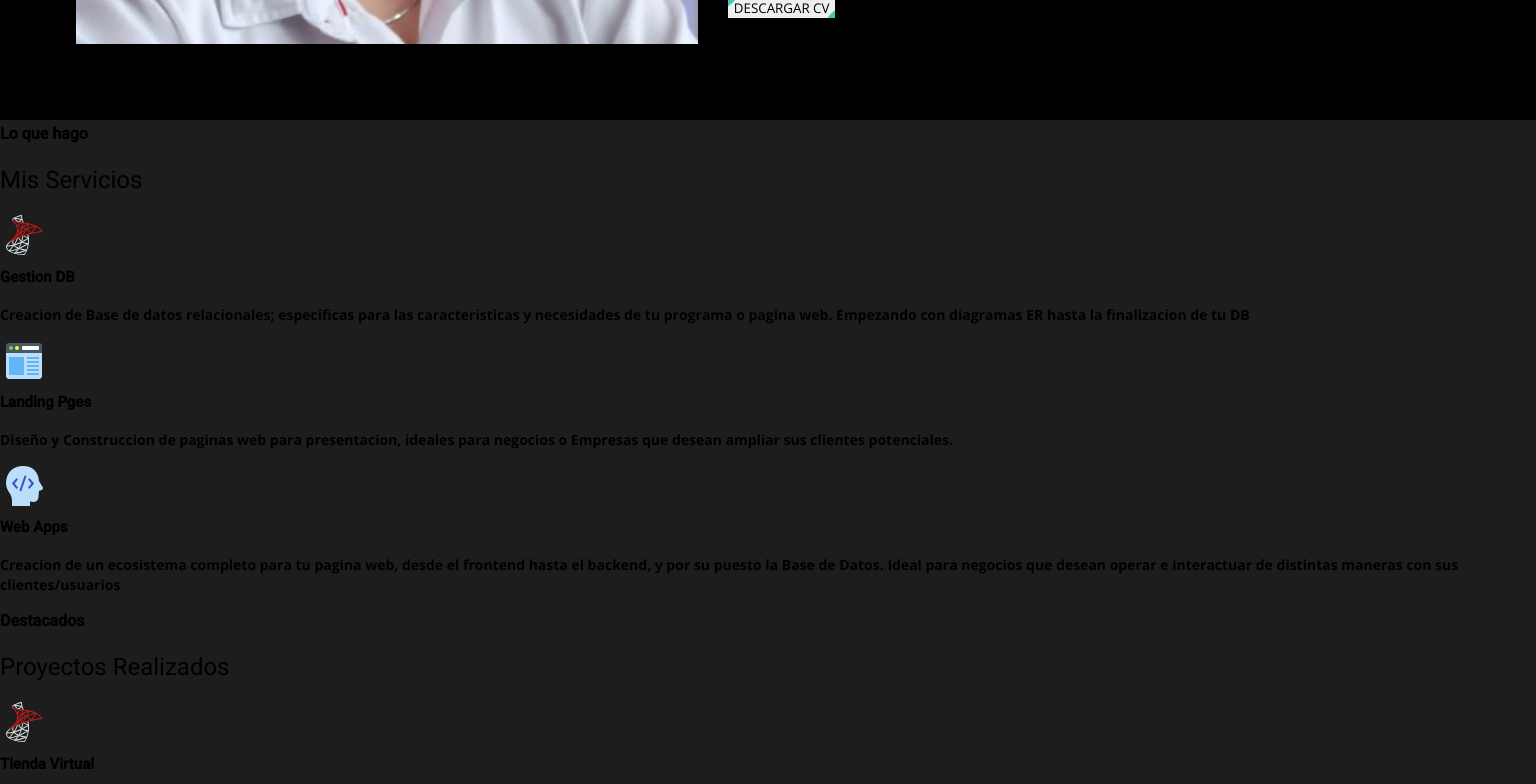
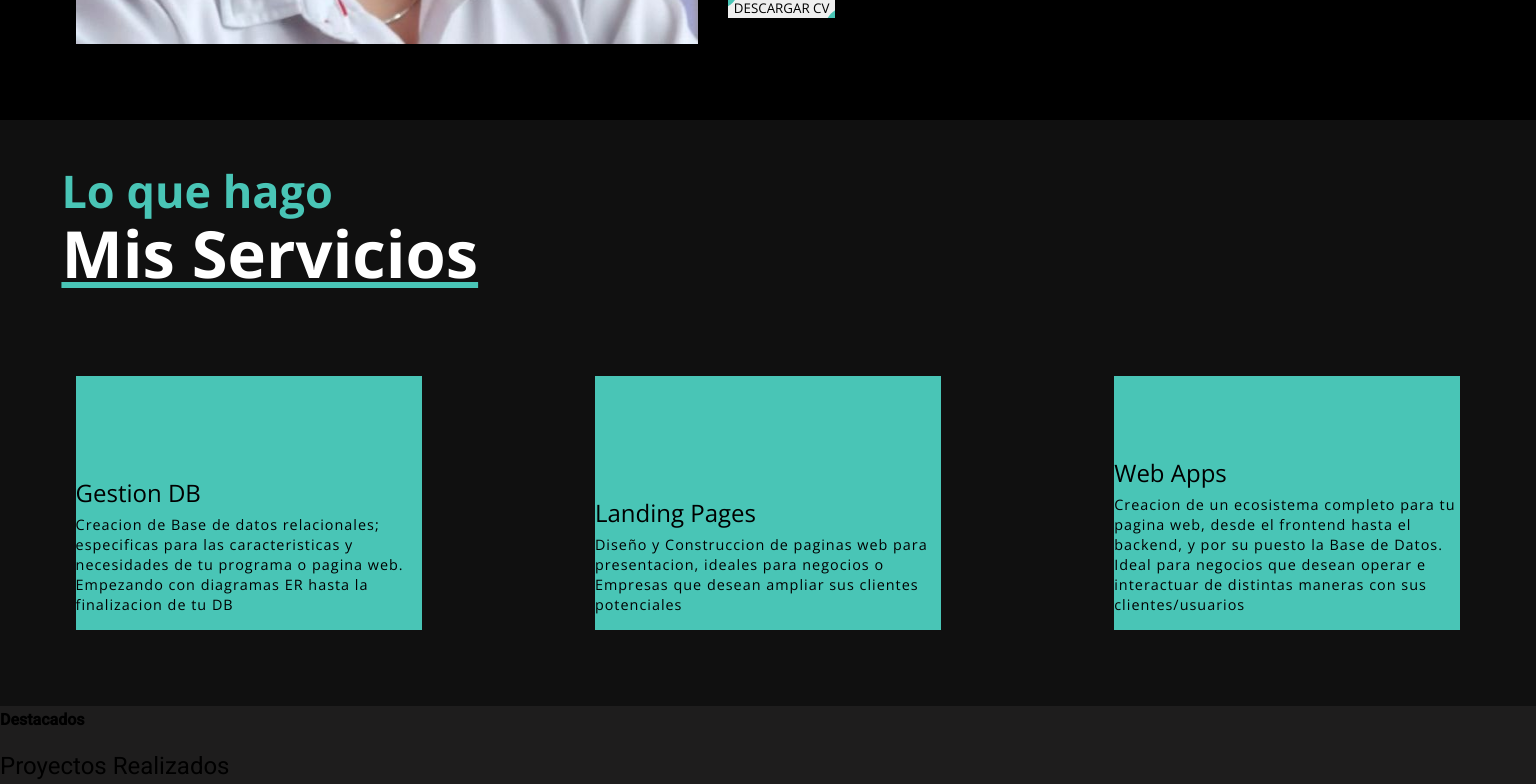
Before and after one commit to jairoDGM/Personal_Website, an Angular app in the folder frontend/: page / in a window 1536 px wide. Shown: the part 1200-1984 px from the top of the page. Built offline with nearby package versions, Linux system fonts and the light colour scheme.

Commit message:
avance de mis servicios

```diff
--- a/frontend/src/app/componentes/about-me/about-me.component.html
+++ b/frontend/src/app/componentes/about-me/about-me.component.html
@@ -56,37 +56,46 @@
 
     <!--SECCION DE MYSERVICES-->
     <div id="MyServices">
-        <div class="titulo">
-            <h3><b>Lo que hago</b></h3>
-            <h1>Mis Servicios</h1>
+        <div id="contenido3">
+            <div id="header">
+                <p class="subtitulo"><b>Lo que hago</b></p>
+                <p class="titulo">Mis Servicios</p>
             </div>
             <div id="tarjetas">
 
                 <div class="card">
+                    <div class="card-img">
                         <img src="../../../assets/images/icons8-microsoft-sql-server.svg" alt="">
-                <div class="container">
-                    <h4><b>Gestion DB</b></h4>
-                    <p>Creacion de Base de datos relacionales; especificas para las caracteristicas
+                    </div>
+                      <div class="card-info">
+                        <p class="text-title">Gestion DB</p>
+                        <p class="text-body">Creacion de Base de datos relacionales; especificas para las caracteristicas
                             y necesidades de tu programa o pagina web. Empezando con diagramas ER hasta la finalizacion de tu DB</p>
                       </div>
                 </div>
 
                 <div class="card">
+                    <div class="card-img">
                         <img src="../../../assets/images/icons8-web-design-48.png" alt="">
-                <div class="container">
-                    <h4><b>Landing Pges</b></h4>
-                    <p>Diseño y Construccion de paginas web para presentacion, ideales para negocios o Empresas
-                    que desean ampliar sus clientes potenciales.</p>
+                    </div>
+                      <div class="card-info">
+                        <p class="text-title">Landing Pages</p>
+                        <p class="text-body">Diseño y Construccion de paginas web para presentacion, ideales para negocios o Empresas
+                            que desean ampliar sus clientes potenciales</p>
                       </div>
                 </div>
 
                 <div class="card">
+                    <div class="card-img">
                         <img src="../../../assets/images/icons8-developer-48.png" alt="">
-                <div class="container">
-                    <h4><b>Web Apps</b></h4>
-                    <p>Creacion de un ecosistema completo para tu pagina web, desde el frontend hasta el backend, y por su puesto la Base
+                    </div>
+                      <div class="card-info">
+                        <p class="text-title">Web Apps</p>
+                        <p class="text-body">Creacion de un ecosistema completo para tu pagina web, desde el frontend hasta el backend, y por su puesto la Base
                             de Datos. Ideal para negocios que desean operar e interactuar de distintas maneras con sus clientes/usuarios</p>
                       </div>
+                </div>
+
             </div>
         </div>
     </div>
--- a/frontend/src/app/componentes/about-me/about-me.component.scss
+++ b/frontend/src/app/componentes/about-me/about-me.component.scss
@@ -281,6 +281,87 @@
            .button:active {
             filter: brightness(.8);
            }
+
+           .card {
+            width: 25%;
+            height: 254px;
+            border-radius: 1em;
+            padding: 1.9rem;
+            background: #f5f5f5;
+            position: relative;
+            display: flex;
+            align-items: flex-end;
+            transition: 0.4s ease-out;
+            box-shadow: 0px 7px 20px rgba(43, 8, 37, 0.2);
+            margin: 2%;
+           }
+
+           .card:before {
+            content: "";
+            position: absolute;
+            top: 0;
+            left: 0;
+            display: block;
+            width: 100%;
+            height: 100%;
+            background: #49c5b6;
+
+            z-index: 2;
+            transition: 0.5s;
+           }
+
+           .card-info {
+            position: relative;
+            z-index: 3;
+            color: #f5f5f5;
+            opacity: 0;
+            transform: translateY(20%);
+            transition: 0.5s;
+           }
+
+           /*Text*/
+           .text-title {
+            font-size: 1.5rem;
+            font-weight: 500;
+           }
+
+           .text-body {
+            letter-spacing: 1px;
+            font-size: 0.9rem;
+            margin: 5px 0 15px 0;
+            color: black;
+           }
+
+
+           /*Image*/
+           .card-img {
+            width: 100%;
+            height: 100%;
+            position: absolute;
+            top: 0;
+            left: 0;
+            background: #ee9ca7;
+            background: linear-gradient(to bottom, #e7aeae, #ee9ca7);
+           }
+
+           /*Hover*/
+           .card:hover {
+            transform: translateY(5%);
+           }
+
+           .card:hover:before {
+            opacity: 1;
+           }
+
+           .card:hover .card-info {
+            opacity: 1;
+            transform: translateY(0);
+           }
+
+           .card-button:hover {
+            background: rgba(218, 77, 77, 0.4);
+            color: #f5f5f5;
+           }
         #mainBar{
            background-color: #000;
             width: 100%;
@@ -420,7 +501,38 @@
         }
         #MyServices{
             width: 100%;
-            background-color: rgb(30, 29, 29);
+            background-color: rgb(16, 16, 16);
+            #contenido3{
+                display: flex;
+                flex-direction: column;
+                justify-content: center;
+                margin: 4%;
+
+                #header{
+                    .subtitulo{
+                        color: #49c5b6;
+                        font-size: 45px;
+                        margin-bottom: 3%;
+                    }
+                    .titulo{
+                        color: white;
+                        font-size: 65px;
+                        text-decoration: underline;
+                        text-decoration-color: #49c5b6;
+                        margin-bottom: 7%;
+                    }
+                }
+                #tarjetas{
+                    display: flex;
+                    flex-direction: row;
+                    justify-content: center;
+                    justify-content: space-between;
+
+                    margin: 1%;
+                }
+
+            }
+
         }
         #proyectos{
             width: 100%;
```
Lines whose indentation alone changed are shown as unchanged.
